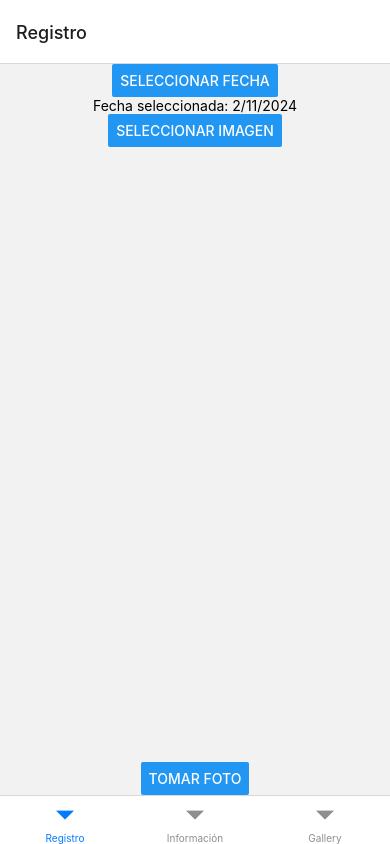
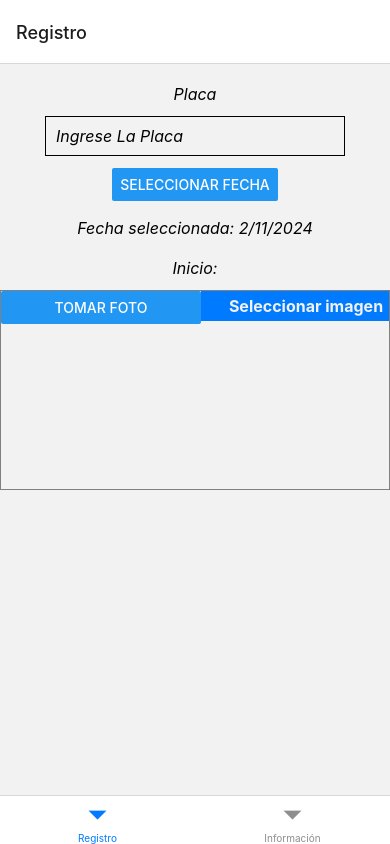
Before and after one commit to juanca1406/aplicacion-movil, a React Native app: screen /Registro in a window 390 px wide. Built offline with nearby package versions, Linux system fonts and the light colour scheme.

Commit message:
add image camare

```diff
--- a/App.tsx
+++ b/App.tsx
@@ -4,8 +4,8 @@ import { createStackNavigator } from '@react-navigation/stack';
 import { createBottomTabNavigator } from '@react-navigation/bottom-tabs';
 import Tab2 from './Components/Tab2';
 import Camara from './Components/Camara';
-import Gallery from './Components/Gallery';
 import Tab1 from './Components/Tab1';
+import { CameraProvider } from './Context/CameraContext';
 
 const Stack = createStackNavigator();
 const Tab = createBottomTabNavigator();
@@ -15,18 +15,19 @@ function TabNavigator() {
     <Tab.Navigator>
       <Tab.Screen name="Registro" component={Tab1} />
       <Tab.Screen name="Información" component={Tab2} />
-      <Tab.Screen name="Gallery" component={Gallery} />
     </Tab.Navigator>
   );
 }
 
 export default function App() {
   return (
+    <CameraProvider>
       <NavigationContainer>
         <Stack.Navigator>
           <Stack.Screen name="MainTabs" component={TabNavigator} options={{ headerShown: false }} />
           <Stack.Screen name="Camara" component={Camara} />
         </Stack.Navigator>
       </NavigationContainer>
+    </CameraProvider>
   );
 }
--- a/Components/Button.js
+++ b/Components/Button.js
@@ -1,11 +1,11 @@
 import * as React from 'react';
 import { Text, TouchableOpacity, StyleSheet } from 'react-native';
-import { Entypo } from '@expo/vector-icons';
+import { MaterialIcons } from '@expo/vector-icons';
 
 export default function Button({ title, onPress, icon, color }) {
     return (
         <TouchableOpacity onPress={onPress} style={styles.button}>
-            <Entypo name={icon} size={28} color={color ? color : '#f1f1f1'} />
+            <MaterialIcons name={icon} size={28} color={color ? color : '#f1f1f1'} />
             <Text style={styles.text}>{title}</Text>
         </TouchableOpacity>
     );
@@ -13,10 +13,11 @@ export default function Button({ title, onPress, icon, color }) {
 
 const styles = StyleSheet.create({
     button: {
-        height: 40,
+        height: 30,
         flexDirection: 'row',
         alignItems: 'center',
         justifyContent: 'center',
+        backgroundColor: '#007bff',
     },
     text: {
         fontWeight: 'bold',
--- a/Components/Camara.js
+++ b/Components/Camara.js
@@ -1,16 +1,17 @@
-import React, { useEffect, useRef, useState } from 'react';
+import React, { useEffect, useRef, useState, useContext } from 'react'; // Agrega useContext al import
 import { Camera, CameraType } from 'expo-camera';
 import * as MediaLibrary from 'expo-media-library';
 import { View, Text, StyleSheet, Image } from 'react-native';
-import Button from './Button'
+import Button from './Button';
 import { useNavigation } from '@react-navigation/native';
+import CameraContext from '../Context/CameraContext';
 
 export default function Camara() {
-
     const navigation = useNavigation();
+    const { setImage } = useContext(CameraContext);
 
     const [hasCameraPermission, setHasCameraPermission] = useState(null);
-    const [image, setImage] = useState(null);
+    const [imageState, setImageState] = useState(null);
     const [type, setType] = useState(Camera.Constants.Type.back);
     const [flash, setFlash] = useState(Camera.Constants.FlashMode.off);
     const cameraRef = useRef(null);
@@ -28,6 +29,7 @@ export default function Camara() {
             try {
                 const data = await cameraRef.current.takePictureAsync();
                 console.log(data);
+                setImageState(data.uri);
                 setImage(data.uri);
             } catch (error) {
                 console.log(error);
@@ -36,11 +38,11 @@ export default function Camara() {
     };
 
     const savePicture = async () => {
-        if (image) {
+        if (imageState) {
             try {
-                const asset = await MediaLibrary.createAssetAsync(image);
+                const asset = await MediaLibrary.createAssetAsync(imageState);
                 alert('Imagen guardada! 🎉');
-                setImage(null);
+                setImageState(null);
                 console.log('Guardado exitosamente');
                 navigation.navigate('Registro');
             } catch (error) {
@@ -50,31 +52,33 @@ export default function Camara() {
     };
 
     if (hasCameraPermission === false) {
-        return <Text>No acceso a la camara</Text>
+        return <Text>No acceso a la camara</Text>;
     }
 
     return (
         <View style={styles.container}>
-            {!image ?
+            {!imageState ? (
                 <Camera
                     style={styles.camera}
                     type={type}
                     flashMode={flash}
                     ref={cameraRef}
                 >
-                    <View style={{
+                    <View
+                        style={{
                             flexDirection: 'row',
                             justifyContent: 'space-between',
                             paddingHorizontal: 30,
                         }}>
                         <Button
                             title=""
-                            icon="retweet"
+                            icon="flip-camera-ios"
                             onPress={() => {
                                 setType(type === CameraType.back ? CameraType.front : CameraType.back);
-                            }} />
+                            }}
+                        />
                         <Button
-                            icon="flash"
+                            icon="flash-on"
                             color={flash === Camera.Constants.FlashMode.off ? 'gray' : '#fff'}
                             onPress={() =>
                                 setFlash(
@@ -86,22 +90,23 @@ export default function Camara() {
                         />
                     </View>
                 </Camera>
-                :
-                <Image source={{ uri: image }} style={styles.camera} />
-            }
+            ) : (
+                <Image source={{ uri: imageState }} style={styles.camera} />
+            )}
             <View>
-                {image ?
-                    <View style={{
+                {imageState ? (
+                    <View
+                        style={{
                             flexDirection: 'row',
                             justifyContent: 'space-between',
                             paddingHorizontal: 50,
                         }}>
-                        <Button title={'Re-take'} icon="retweet" onPress={() => setImage(null)} />
+                        <Button title={'Re-take'} icon="flip-camera-ios" onPress={() => setImageState(null)} />
                         <Button title={'Save'} icon="check" onPress={savePicture} />
                     </View>
-                    :
-                    <Button title={'Tomar foto'} icon="camera" onPress={takePicture} />
-                }
+                ) : (
+                    <Button icon="camera" onPress={takePicture} />
+                )}
             </View>
         </View>
     );
@@ -117,6 +122,5 @@ const styles = StyleSheet.create({
     camera: {
         flex: 1,
         borderRadius: 20,
-    }
-
-})
+    },
+});
--- a/Components/Gallery.js
+++ b/Components/Gallery.js
@@ -1,6 +1,7 @@
 import React, { useState } from "react";
-import { ActivityIndicator, Button, FlatList, Text, View, Image } from "react-native";
+import { ActivityIndicator, FlatList, Text, View, Image, StyleSheet } from "react-native";
 import * as ImagePicker from "expo-image-picker";
+import Button from './Button'
 
 export default function Gallery() {
     const [images, setImages] = useState([]);
@@ -26,9 +27,9 @@ export default function Gallery() {
         <FlatList
             data={images}
             renderItem={({ item }) => (
-                <Image source={{ uri: item }} style={{ width: 200, height: 200 }} />
+                <Image source={{ uri: item }} style={{ width: 100, height: 100 }} />
             )}
-            numColumns={1}
+            numColumns={3}
             keyExtractor={(item, index) => index.toString()}
             ListHeaderComponent={
                 isLoading ? (
@@ -41,7 +42,9 @@ export default function Gallery() {
                         <ActivityIndicator size={"large"} />
                     </View>
                 ) : (
-                    <Button title="Seleccionar imagen" onPress={pickImages} />
+                    <View style={{ width: 200 }}>
+                        <Button title="Seleccionar imagen" onPress={pickImages} />
+                    </View>
                 )
             }
         />
--- a/Components/Tab1.tsx
+++ b/Components/Tab1.tsx
@@ -1,13 +1,15 @@
-import React, { useState } from "react";
-import { Platform, Button, StyleSheet, View, Text } from "react-native";
-
+import React, { useState, useContext } from "react";
+import { Platform, Button, StyleSheet, View, Text, TextInput, Image } from "react-native";
 import DateTimePicker from "@react-native-community/datetimepicker";
 import { useNavigation } from "@react-navigation/native";
 import Gallery from "./Gallery";
+import CameraContext from '../Context/CameraContext';
 
 export default function Tab1() {
   const [date, setDate] = useState(new Date());
   const [showDatePicker, setShowDatePicker] = useState(false);
+
+  const { image } = useContext(CameraContext);
 
   const onChange = (event: any, selectedDate: Date | undefined) => {
     const currentDate = selectedDate || date;
@@ -18,6 +20,7 @@ export default function Tab1() {
   const showDatepicker = () => {
     setShowDatePicker(true);
   };
+
   const navigation = useNavigation();
 
   const openCamera = () => {
@@ -27,6 +30,8 @@ export default function Tab1() {
 
   return (
     <View style={styles.container}>
+      <Text style={styles.text}>{'\n'}Placa</Text>
+      <TextInput style={styles.input} placeholder="Ingrese La Placa" />
       <Button title="Seleccionar fecha" onPress={showDatepicker} />
       {showDatePicker && (
         <DateTimePicker
@@ -38,10 +43,15 @@ export default function Tab1() {
           onChange={onChange}
         />
       )}
-      <Text>Fecha seleccionada: {date.toLocaleDateString()}</Text>
-      <Gallery />
-      <View>
-        <Button title="Tomar foto" onPress={openCamera} />
+      <Text>{'\n'}</Text>
+      <Text style={styles.text}>Fecha seleccionada: {date.toLocaleDateString()}{'\n'}{'\n'}</Text>
+      <Text style={styles.text}>Inicio:{'\n'}</Text>
+      <View style={styles.gallery}>
+        <View style={styles.button}>
+          <Button title="Tomar foto" onPress={openCamera} />
+        </View>
+        <Gallery />
+        {image && <Image source={{ uri: image }} style={{ width: 100, height: 100 }} />}
       </View>
     </View>
   );
@@ -49,8 +59,35 @@ export default function Tab1() {
 
 const styles = StyleSheet.create({
   container: {
-    flex: 1,
-    alignItems: "center",
-    justifyContent: "center",
+    alignItems: 'center',
   },
+  input: {
+    height: 40,
+    margin: 12,
+    borderWidth: 1,
+    padding: 10,
+    width: 300,
+    fontStyle: 'italic',
+    fontSize: 16,
+  },
+  text: {
+    justifyContent: 'center',
+    alignItems: 'center',
+    fontSize: 16,
+    fontStyle: 'italic',
+  },
+  gallery: {
+    borderColor: 'gray',
+    borderWidth: 1,
+    height: 200,
+    width: '100%',
+    margin: 12,
+    display: 'flex',
+    justifyContent: 'space-between',
+    flexDirection: 'row',
+  },
+  button: {
+    width: 200,
+    height: 100
+  }
 });
--- a/Components/Tab2.tsx
+++ b/Components/Tab2.tsx
@@ -1,12 +1,23 @@
-import React from 'react';
-import { View, Text } from 'react-native';
-import Gallery from './Gallery';
+// Tab2.js
+import React, { useContext } from 'react';
+import { View, Text, Image, Button } from 'react-native';
+import { useNavigation } from '@react-navigation/native';
+import CameraContext from '../Context/CameraContext';
 
 export default function Tab2() {
+    const navigation = useNavigation();
+    const { image } = useContext(CameraContext);
+
+    const openCamera = () => {
+        //@ts-ignore
+        navigation.navigate('Camara');
+    };
+
     return (
         <View style={{ flex: 1, justifyContent: 'center', alignItems: 'center' }}>
             <Text>Tab2</Text>
-            <Gallery />
+            {image && <Image source={{ uri: image }} style={{ width: 200, height: 200 }} />}
+            <Button title="Tomar foto" onPress={openCamera} />
         </View>
     );
 }
--- /dev/null
+++ b/Context/CameraContext.js
@@ -0,0 +1,15 @@
+import React, { createContext, useState } from 'react';
+
+const CameraContext = createContext();
+
+export const CameraProvider = ({ children }) => {
+    const [image, setImage] = useState(null);
+
+    return (
+        <CameraContext.Provider value={{ image, setImage }}>
+            {children}
+        </CameraContext.Provider>
+    );
+};
+
+export default CameraContext;
--- a/package.json
+++ b/package.json
@@ -20,7 +20,6 @@
     "expo-image-picker-multiple": "^1.4.1",
     "expo-media-library": "~15.9.1",
     "expo-status-bar": "~1.11.1",
-    "native-base": "^3.4.28",
     "normalize-css-color": "^1.0.2",
     "react": "18.2.0",
     "react-dom": "18.2.0",
```
Also changed, not shown: 2 other files (tests, documents, lock files or other folders). Lines whose indentation alone changed are shown as unchanged.
